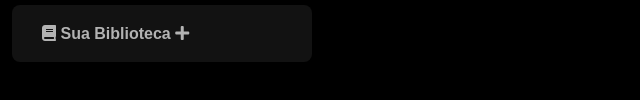
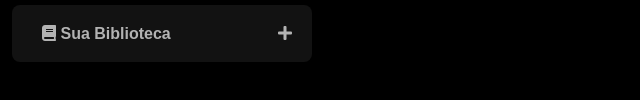
Before and after one commit to pedroheinrich/IMERSAO-FRONTEND-ALURA, a plain HTML site: page Spotify - Imersão - Alura/index.html in a window 1280 px wide. Shown: the part 178-278 px from the top of the page, 0-640 px from the left. Drawn offline with Linux system fonts and the light colour scheme.

Commit message:
Update styles.css

```diff
--- a/Spotify - Imersão - Alura/styles.css
+++ b/Spotify - Imersão - Alura/styles.css
@@ -9,8 +9,6 @@ body {
     bottom: 0;
     padding: 12px;
     width: 300px;
-
-
 
 }
 
@@ -56,6 +54,11 @@ body {
 
 }
 
+.library_link{
+    display: flex;
+    justify-content: space-between;
+
+}
 
 .library_link a {
     color: #b3b3b3;
```
